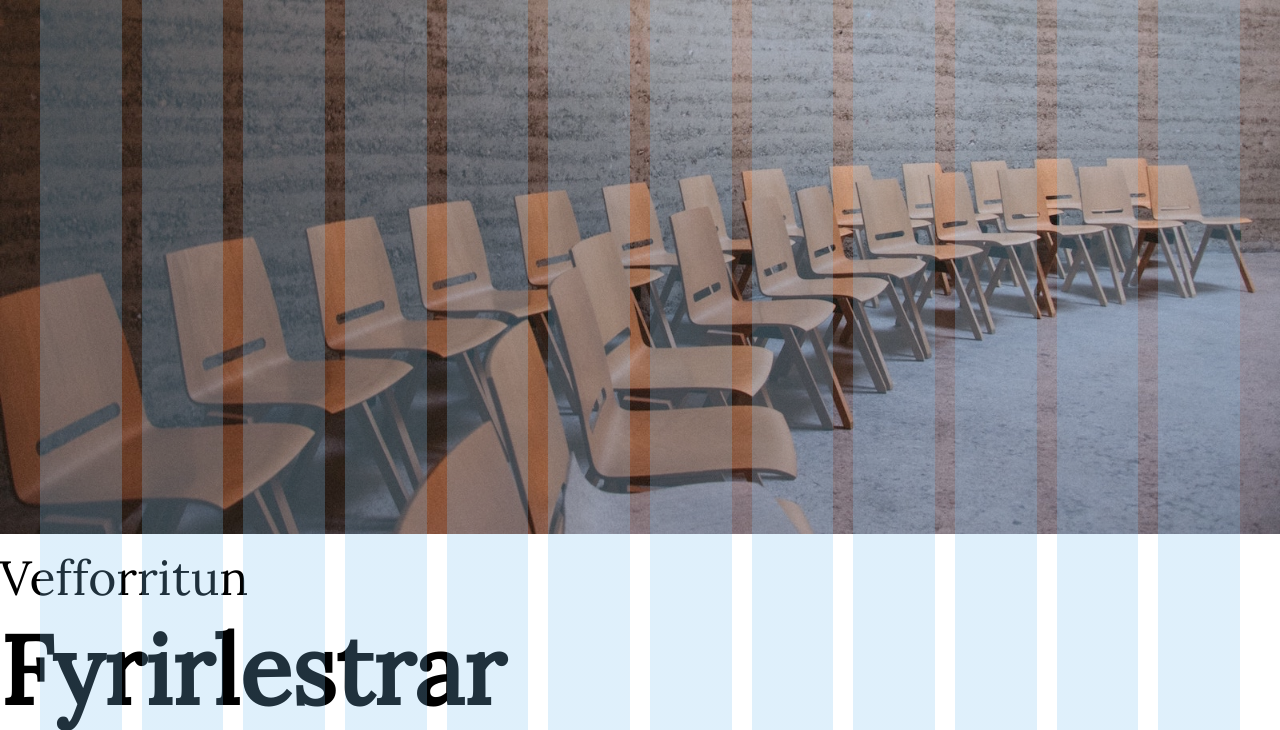
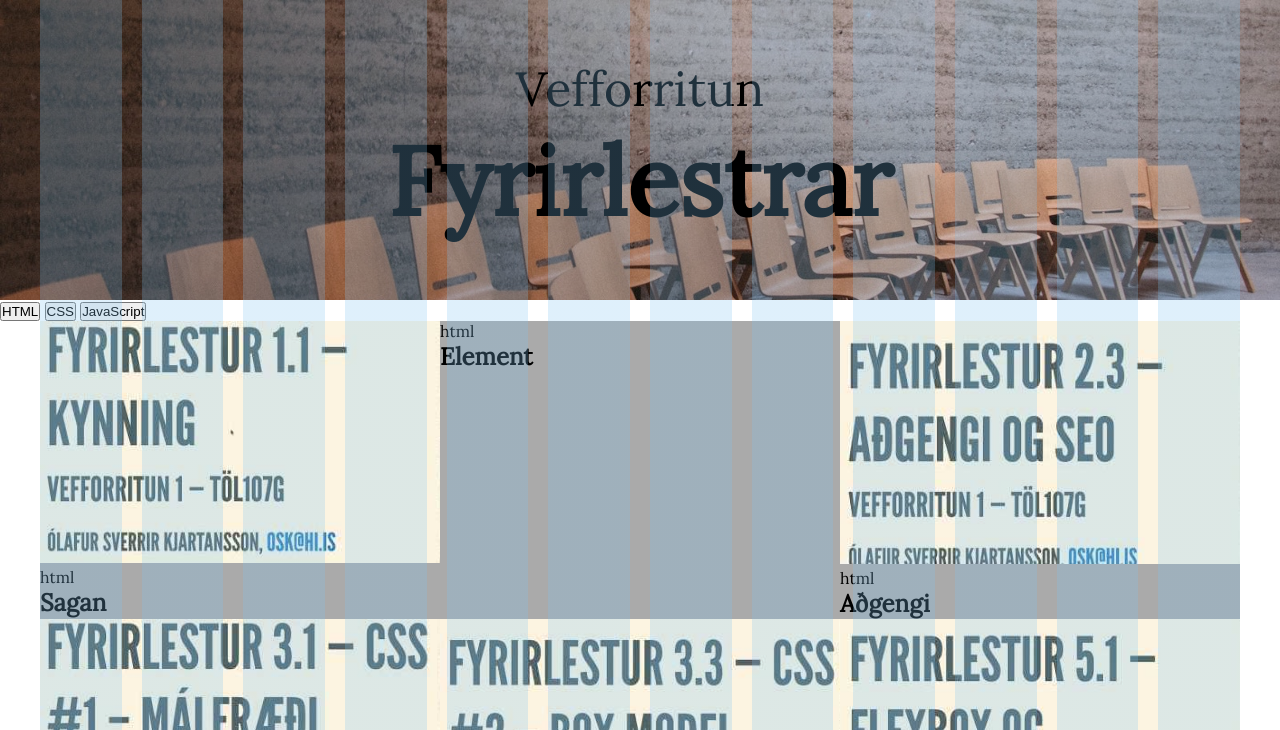
Before and after one commit to thth168/vef-hopverkefni-2, a website with bundled scripts: page index.html in a window 1280 px wide. Shown: the top 730 px of the page. Built offline with nearby package versions, Linux system fonts and the light colour scheme.

Commit message:
header
header

```diff
--- a/src/styles/header.scss
+++ b/src/styles/header.scss
@@ -3,14 +3,19 @@
 .header {
     font-family: $font-main;
     font-size: $font-size-title;
+    position: relative;
+    text-align: center;
+    max-height: 300px;
+    overflow: hidden;
 
     .header__image {
-        position: 0 0;
+        overflow: hidden;
     }
 
-    .header__cointainer {
+    .header__container {
         position: absolute;
-        margin: 100px 50%;
+        top: 50%;
+        left: 50%;
         transform: translate(-50%, -50%);
     }
 }
```
